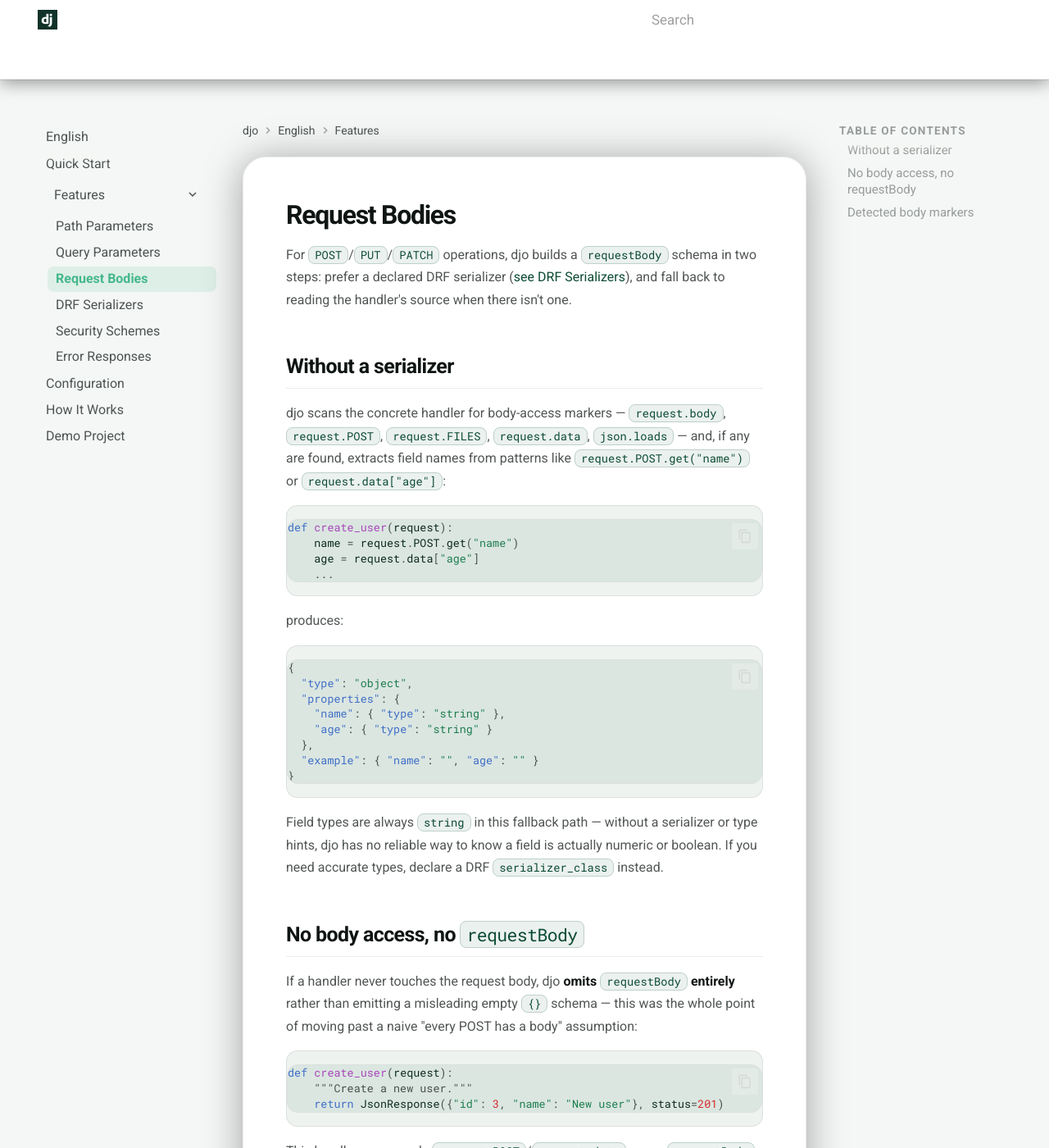
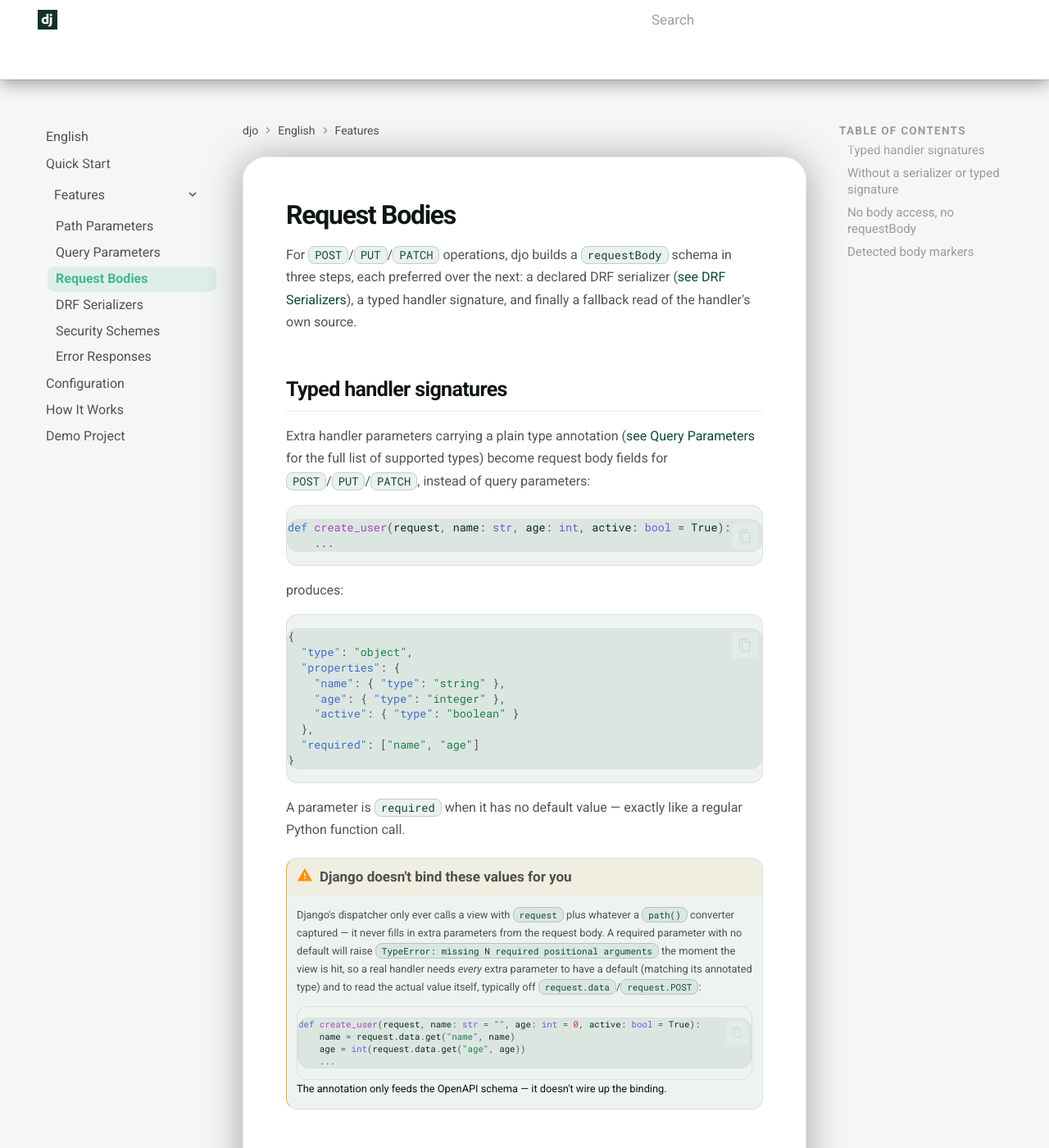
Before and after one commit to NEFORCEO/djo, an MkDocs documentation site: the page built from docs/en/features/request-bodies.md, in a window 1280 px wide and 1400 px high. Shown: the whole window at 82% size. Built offline with MkDocs 1.6.1 and Material for MkDocs 9.7.7, drawn with Linux system fonts in a browser that asks for light colours; comment, search, counter and statistics services are not loaded; some of the changed text lies outside the part shown.

Commit message:
docs: update request-bodies.md

````diff
--- a/docs/en/features/request-bodies.md
+++ b/docs/en/features/request-bodies.md
@@ -1,8 +1,43 @@
 # Request Bodies
 
-For `POST`/`PUT`/`PATCH` operations, djo builds a `requestBody` schema in two steps: prefer a declared DRF serializer ([see DRF Serializers](drf-serializers.md)), and fall back to reading the handler's source when there isn't one.
+For `POST`/`PUT`/`PATCH` operations, djo builds a `requestBody` schema in three steps, each preferred over the next: a declared DRF serializer ([see DRF Serializers](drf-serializers.md)), a typed handler signature, and finally a fallback read of the handler's own source.
 
-## Without a serializer
+## Typed handler signatures
+
+Extra handler parameters carrying a plain type annotation ([see Query Parameters](query-parameters.md#typed-handler-signatures) for the full list of supported types) become request body fields for `POST`/`PUT`/`PATCH`, instead of query parameters:
+
+```python
+def create_user(request, name: str, age: int, active: bool = True):
+    ...
+```
+
+produces:
+
+```json
+{
+  "type": "object",
+  "properties": {
+    "name": { "type": "string" },
+    "age": { "type": "integer" },
+    "active": { "type": "boolean" }
+  },
+  "required": ["name", "age"]
+}
+```
+
+A parameter is `required` when it has no default value — exactly like a regular Python function call.
+
+!!! warning "Django doesn't bind these values for you"
+    Django's dispatcher only ever calls a view with `request` plus whatever a `path()` converter captured — it never fills in extra parameters from the request body. A required parameter with no default will raise `TypeError: missing N required positional arguments` the moment the view is hit, so a real handler needs *every* extra parameter to have a default (matching its annotated type) and to read the actual value itself, typically off `request.data`/`request.POST`:
+    ```python
+    def create_user(request, name: str = "", age: int = 0, active: bool = True):
+        name = request.data.get("name", name)
+        age = int(request.data.get("age", age))
+        ...
+    ```
+    The annotation only feeds the OpenAPI schema — it doesn't wire up the binding.
+
+## Without a serializer or typed signature
 
 djo scans the concrete handler for body-access markers — `request.body`, `request.POST`, `request.FILES`, `request.data`, `json.loads` — and, if any are found, extracts field names from patterns like `request.POST.get("name")` or `request.data["age"]`:
 
````
